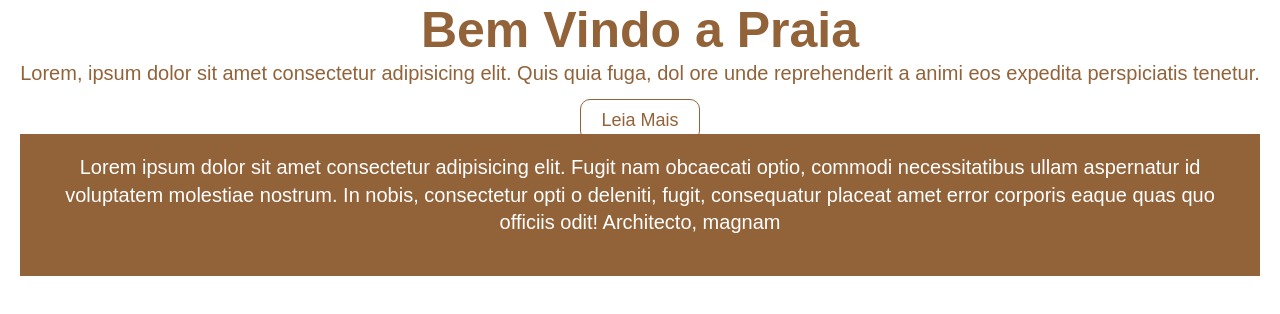
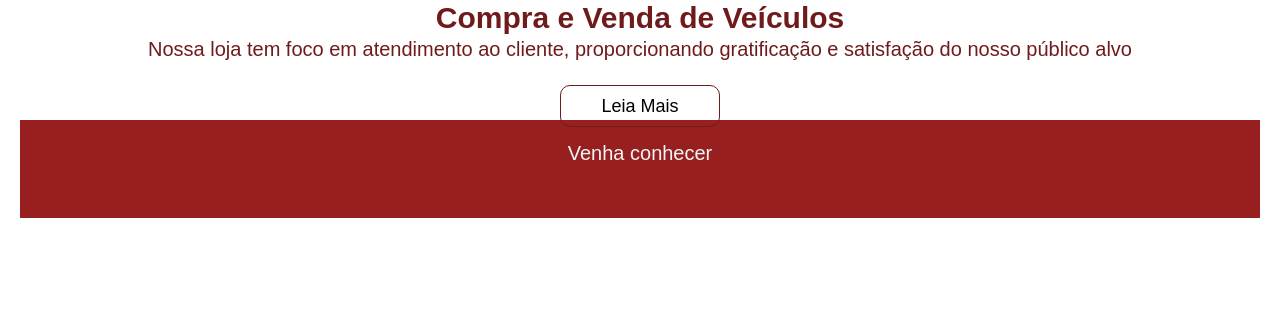
Before and after one commit to joaovictorfariaspessoa/DevWeb_2024_01, a plain HTML site: page CSS/05_Margin/Atividade/Atividade.html in a window 1280 px wide. Drawn offline with Linux system fonts and the light colour scheme.

Commit message:
Atividade de Padding/Marging

```diff
--- a/CSS/05_Margin/Atividade/Atividade.css
+++ b/CSS/05_Margin/Atividade/Atividade.css
@@ -7,7 +7,7 @@ body {
  margin: 0;
  font-family: Arial, Helvetica, sans-serif;
  font-size: 17px;
- color: #926239;
+ color: #701b1b;
  line-height: 1.6em;
 }
 #showcase {
@@ -19,25 +19,27 @@ body {
     padding: 0 20px;
    }
    #showcase h1 {
-    font-size: 50px;
+    font-size: 30px;
     line-height: 1.2em;
    }
    #showcase p {
     font-size: 20px;
-    margin-bottom: 20px;
+    margin-bottom: 30px;
    }
    #showcase .btn {
     font-size: 18px;
     text-decoration: none;
-    color: #926239;
-    border: #926239 1px solid;
+    color: #000000;
+    border: #701b1b 1px solid;
     padding: 10px 20px;
     border-radius: 10px;
     margin-top: 20px;
-   }
+    padding-left: 40px;
+    padding-right: 40px;
+}
 #section-a {
  padding: 20px;
- background: #926239;
- color: #fff;
+ background: #971f1f;
+ color: #f5f5f5;
  text-align: center;
 }
--- a/CSS/05_Margin/Atividade/Atividade.html
+++ b/CSS/05_Margin/Atividade/Atividade.html
@@ -4,22 +4,16 @@
 <head>
     <meta charset="UTF-8">
     <link rel="stylesheet" href="Atividade.css">
-    <title>CSS - Unidade de Medida</title>
+    <title>Atividade Margging e Padding</title>
 </head>
 
 <body>
     <header id="showcase">
-        <h1>Bem Vindo a Praia</h1>
-        <p>Lorem, ipsum dolor sit amet consectetur adipisicing elit. Quis quia fuga, dol
-            ore unde reprehenderit a animi
-            eos expedita perspiciatis tenetur.</p>
+        <h1>Compra e Venda de Veículos</h1>
+        <p>Nossa loja tem foco em atendimento ao cliente, proporcionando gratificação e satisfação do nosso público alvo</p>
         <a href="#" class="btn">Leia Mais</a>
         <section id="section-a">
-            <p>Lorem ipsum dolor sit amet consectetur adipisicing elit. Fugit nam obcaecati
-                optio, commodi necessitatibus
-                ullam aspernatur id voluptatem molestiae nostrum. In nobis, consectetur opti
-                o deleniti, fugit, consequatur
-                placeat amet error corporis eaque quas quo officiis odit! Architecto, magnam</p>
+            <p>Venha conhecer</p>
 
         </section>
         </p>
```
Also changed, not shown: JS/12Manipulando_DOM_aula2/index.html (added, +19 -0 lines), JS/12Manipulando_DOM_aula2/js/main.js (added, +21 -0 lines).
